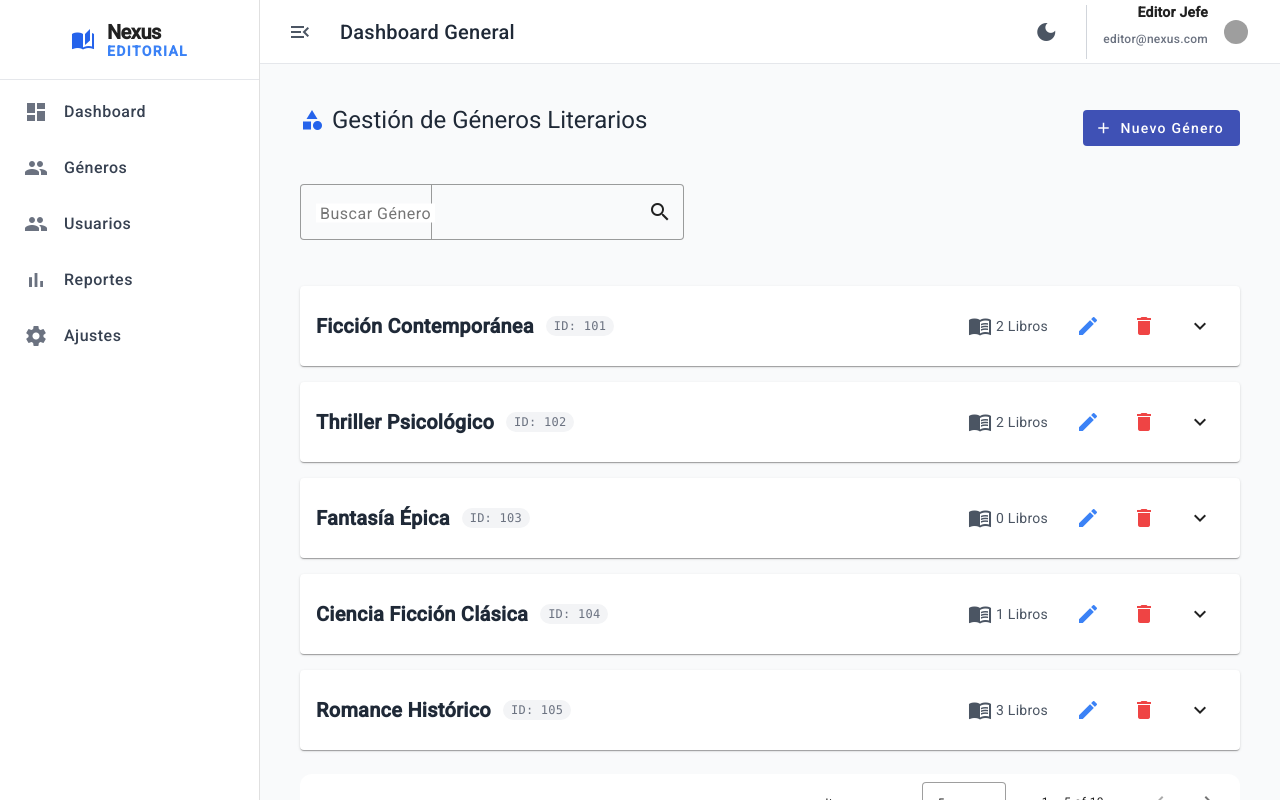
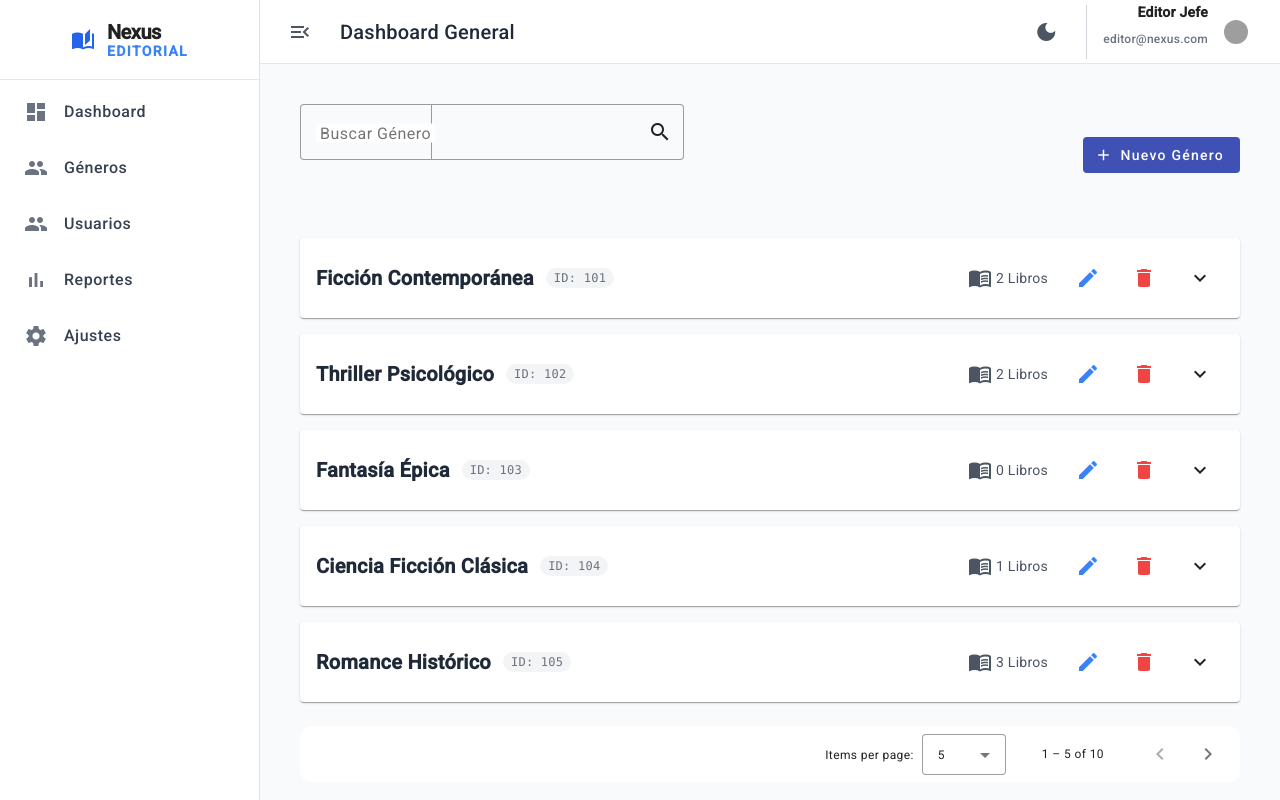
Before and after one commit to potlitel/editorial-dashboard, an Angular app: page /genres in a window 1280 px wide. Built offline with nearby package versions, Linux system fonts and the light colour scheme; grey boxes are pictures that could not be loaded.

Commit message:
Refactorización menor.

```diff
--- a/src/app/pages/genres/genres.component.ts
+++ b/src/app/pages/genres/genres.component.ts
@@ -57,22 +57,19 @@ const MOCK_GENRES: Genre[] = [
 
       <!-- Título y Acción Principal -->
       <div class="flex flex-col md:flex-row justify-between items-start md:items-center mb-8 gap-4">
-        <h1 class="text-3xl font-bold text-gray-800 dark:text-white flex items-center">
-          <mat-icon class="mr-2 text-blue-600 dark:text-blue-400 text-3xl">category</mat-icon>
-          Gestión de Géneros Literarios
-        </h1>
+        <!-- Filtro de Búsqueda -->
+        <mat-form-field appearance="outline" class="w-full max-w-sm mb-6 mat-form-field-dark">
+          <mat-label class="dark:text-gray-300">Buscar Género</mat-label>
+          <input matInput [(ngModel)]="searchTerm" (ngModelChange)="filterGenres()" class="dark:text-white" placeholder="Ej. Fantasía, Thriller">
+          <mat-icon matSuffix>search</mat-icon>
+        </mat-form-field>
         <button mat-flat-button color="primary" (click)="openGenreModal()">
           <mat-icon>add</mat-icon>
           Nuevo Género
         </button>
       </div>
 
-      <!-- Filtro de Búsqueda -->
-      <mat-form-field appearance="outline" class="w-full max-w-sm mb-6 mat-form-field-dark">
-        <mat-label class="dark:text-gray-300">Buscar Género</mat-label>
-        <input matInput [(ngModel)]="searchTerm" (ngModelChange)="filterGenres()" class="dark:text-white" placeholder="Ej. Fantasía, Thriller">
-        <mat-icon matSuffix>search</mat-icon>
-      </mat-form-field>
+
 
       <!-- Contenedor Principal de Géneros -->
       <div class="space-y-4 w-full">
```
